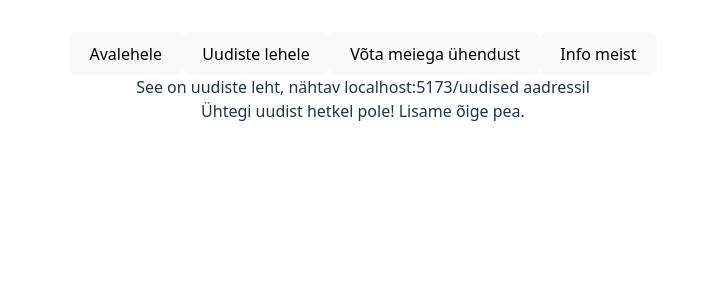
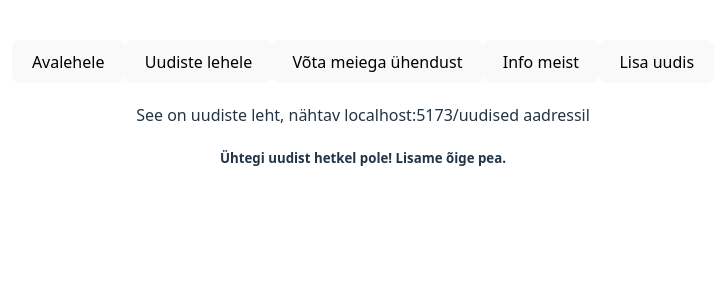
Before and after one commit to hallapmark/news, a React (Vite) app: page /uudised in a window 1280 px wide. Shown: the top 300 px of the page, without its empty margins (277-1002 px from the left). Built offline with nearby package versions, Linux system fonts and the light colour scheme.

Commit message:
Enable adding of news

```diff
--- a/package.json
+++ b/package.json
@@ -12,7 +12,8 @@
   "dependencies": {
     "react": "^19.1.1",
     "react-dom": "^19.1.1",
-    "react-router-dom": "^7.9.4"
+    "react-router-dom": "^7.9.4",
+    "react-toastify": "^11.0.5"
   },
   "devDependencies": {
     "@eslint/js": "^9.36.0",
--- a/src/App.css
+++ b/src/App.css
@@ -5,20 +5,14 @@
   text-align: center;
 }
 
-@media (prefers-reduced-motion: no-preference) {
-  a:nth-of-type(2) .logo {
-    animation: logo-spin infinite 20s linear;
-  }
-}
-
 .card {
   padding: 2em;
-}
-
-.read-the-docs {
-  color: #888;
 }
 
 .valitud {
   font-weight: 700;
 }
+
+.field-label {
+  font-weight: 700;
+}
--- a/src/App.jsx
+++ b/src/App.jsx
@@ -5,6 +5,8 @@ import Avaleht from './pages/Avaleht'
 import Uudised from './pages/Uudised'
 import Kontakt from './pages/Kontakt/Kontakt'
 import Meist from './pages/Meist'
+import LisaUudis from './pages/LisaUudis'
+import { ToastContainer } from 'react-toastify'
 
 function App() {
   // const [count, setCount] = useState(0)
@@ -23,12 +25,17 @@ function App() {
       <Link to="/meist">
         <button>Info meist</button>
       </Link>
+      <Link to="/lisa-uudis">
+        <button>Lisa uudis</button>
+      </Link>
       <Routes>
-        <Route path='' element={ <Avaleht /> } />
-        <Route path='uudised' element={ <Uudised /> } />
-        <Route path='kontakt' element={ <Kontakt /> } />
-        <Route path='meist' element={ <Meist /> } />
+        <Route path='/' element={ <Avaleht /> } />
+        <Route path='/uudised' element={ <Uudised /> } />
+        <Route path='/kontakt' element={ <Kontakt /> } />
+        <Route path='/meist' element={ <Meist /> } />
+        <Route path='/lisa-uudis' element={ <LisaUudis /> } />
       </Routes>
+      <ToastContainer />
     </>
   )
 }
--- a/src/index.css
+++ b/src/index.css
@@ -20,18 +20,6 @@ a {
 }
 a:hover {
   color: #535bf2;
-}
-
-body {
-  margin: 0;
-  display: flex;
-  min-width: 320px;
-  min-height: 100vh;
-}
-
-h1 {
-  font-size: 3.2em;
-  line-height: 1.1;
 }
 
 button {
--- /dev/null
+++ b/src/pages/LisaUudis.jsx
@@ -0,0 +1,25 @@
+import { useRef } from "react"
+import { toast } from "react-toastify";
+
+function LisaUudis() {
+  const uudiseRef = useRef(null);
+
+  const lisaUusUudis = () => {
+    let uudised = JSON.parse(localStorage.getItem("uudised")) || [];
+    uudised.push(uudiseRef.current.value);
+    uudised = JSON.stringify(uudised);
+    localStorage.setItem("uudised", uudised);
+    toast.success("Uudis lisatud!");
+  }
+
+  return (
+    <div style={{ margin: "20px 8px"}}>
+      <div style={{ display: "flex", flexDirection: "column", alignItems: "center", gap: "12px" }}>
+        <label className="field-label">Uudise nimi</label>
+        <input ref={uudiseRef} />
+        <button onClick={lisaUusUudis}>Lisa uudis</button>
+      </div>
+    </div>
+  )
+}
+export default LisaUudis
--- a/src/pages/Uudised.jsx
+++ b/src/pages/Uudised.jsx
@@ -1,8 +1,13 @@
 function Uudised() {
+  const uudised = JSON.parse(localStorage.getItem("uudised")) || [];
+
   return (
-    <div>
-        <div>See on uudiste leht, nähtav localhost:5173/uudised aadressil</div>
-        <div>Ühtegi uudist hetkel pole! Lisame õige pea.</div>
+    <div style={{ marginTop: "20px"}}>
+      <div>See on uudiste leht, nähtav localhost:5173/uudised aadressil</div>
+      { uudised.length == 0 && <h5>Ühtegi uudist hetkel pole! Lisame õige pea.</h5> }
+      { uudised.map((uudis, idx) =>
+        <h5 key={idx}>{uudis}</h5>
+      )}
     </div>
   )
 }
```
Also changed, not shown: 1 other file (tests, documents, lock files or other folders).
